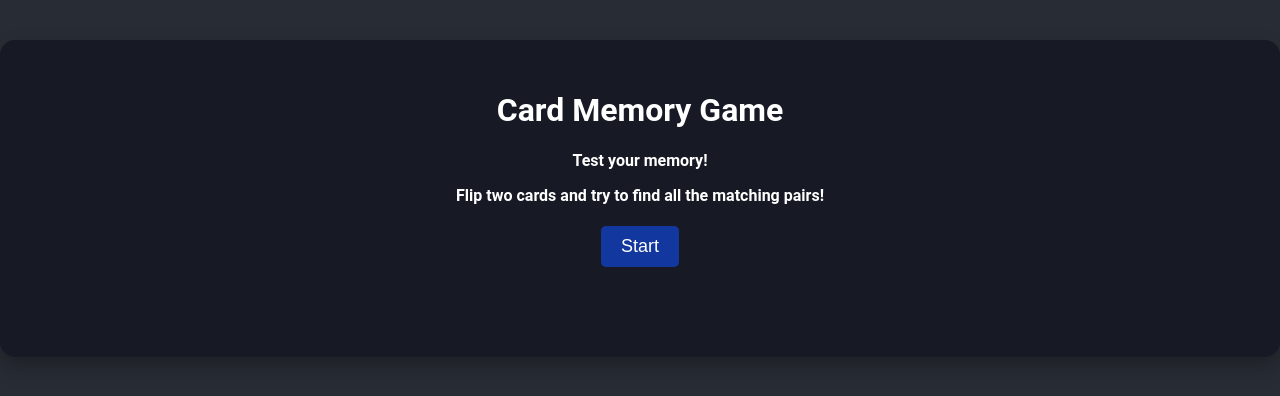
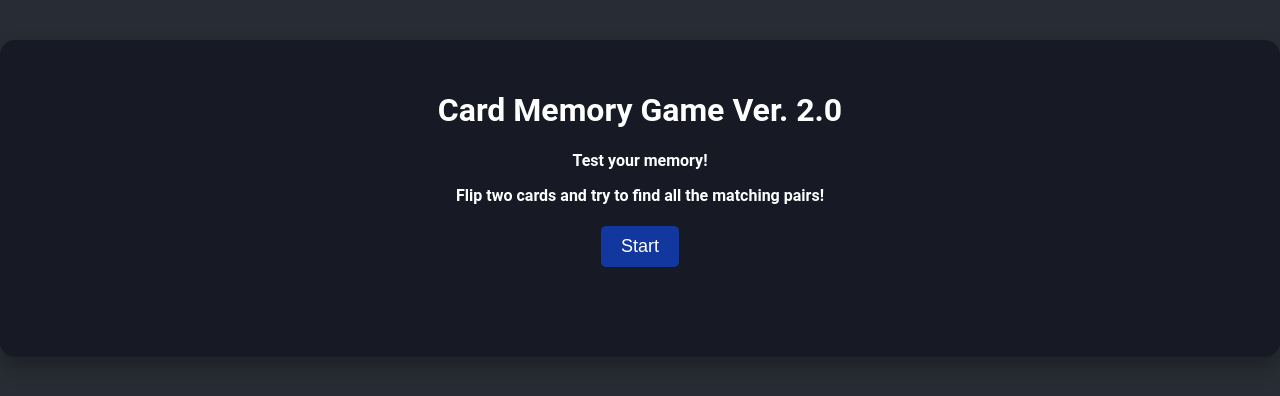
Before and after one commit to Wil-Valena/aws-demo-repo, a plain HTML site: page index.html in a window 1280 px wide. Drawn offline with Linux system fonts and the light colour scheme.

Commit message:
Bump Version

```diff
--- a/index.html
+++ b/index.html
@@ -8,7 +8,7 @@
 </head>
 <body>
     <div class="container">
-        <h1>Card Memory Game</h1>
+        <h1>Card Memory Game Ver. 2.0</h1>
         <h4>
           <div>Test your memory!</div>
           <p>
```
